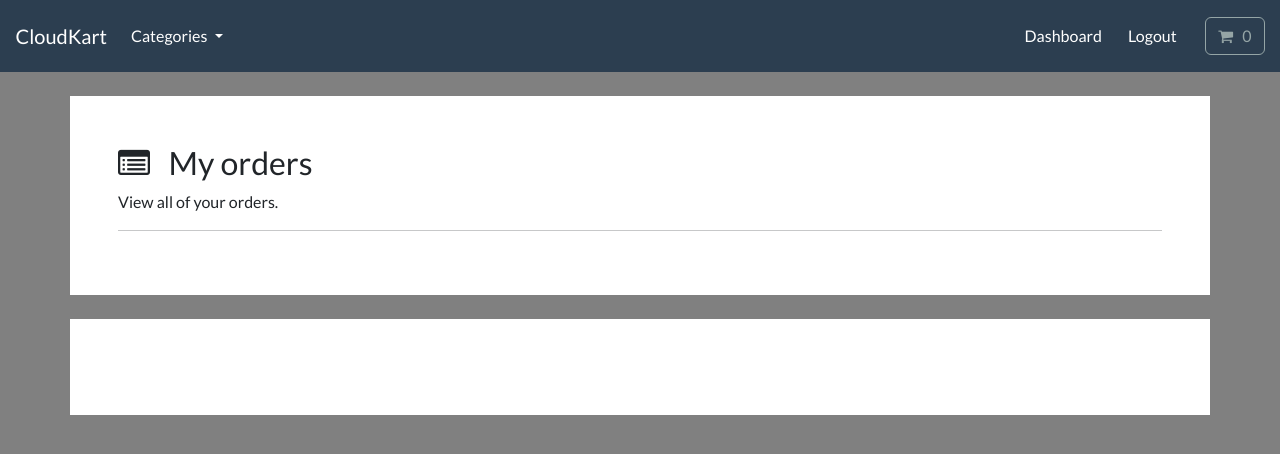
After one commit to aryankumar-nci/Scalable-Cloud-Programming-Project, a Django app: page /account/track-orders in a window 1280 px wide. The commit adds this page. Shown: the top 454 px of the page. Run offline with Django 5.2, Linux system fonts and the light colour scheme; the visitor is signed in with stand-in values (Sample User, id 1); data that the repository does not hold is empty; some libraries are stand-ins or nearby versions.

Commit message:
rollback here if experiment fails

```diff
--- a/ecommerce/account/templates/account/dashboard.html
+++ b/ecommerce/account/templates/account/dashboard.html
@@ -55,7 +55,7 @@
 
         <p> Track all of your orders here... </p>
 
-        <a class="btn btn-primary navbar-btn text-white" type="button"  href="#"> My orders </a>
+        <a class="btn btn-primary navbar-btn text-white" type="button"  href="{% url 'track-orders' %}"> My orders </a>
 
     </div>
 
--- /dev/null
+++ b/ecommerce/account/templates/account/track-orders.html
@@ -0,0 +1,70 @@
+
+{% include "store/base.html" %}
+
+{% load static %}
+
+{% load crispy_forms_tags %}
+
+
+{% block content %}
+
+    <style>
+
+
+        body{
+
+
+            background-color: gray;
+
+        }
+
+
+
+
+    </style>
+
+    <br>
+
+    <div class="container bg-white shadow-md p-5 form-layout ">
+
+        <h3> <i class="fa fa-list-alt" aria-hidden="true"></i> &nbsp; My orders </h3>
+
+        <p> View all of your orders. </p>
+
+        <hr>
+
+
+    </div>
+
+    <br>
+
+    <div class="container bg-white shadow-md p-5 form-layout ">
+
+        {% for order in orders %}
+
+            <strong> <i class="fa fa-list-alt" aria-hidden="true"></i> &nbsp;  Order ID # {{order.id}} </strong>
+
+            <br> <br>
+
+            {{order.product}}
+
+            <br> <br>
+
+            Quantity x {{order.quantity}}
+
+            <br> <br>
+
+            $ {{order.price}}
+
+            <br> <br>
+
+            <hr>
+
+
+        {% endfor %}
+
+    </div>
+
+    <br>
+
+{% endblock %}
--- a/ecommerce/account/urls.py
+++ b/ecommerce/account/urls.py
@@ -37,6 +37,8 @@ urlpatterns = [
      #manage shipping
     path('manage-shipping', views.manage_shipping,name='manage-shipping'),
 
+    path('track-orders',views.track_orders,name='track-orders'),
+
 
 
 
--- a/ecommerce/account/views.py
+++ b/ecommerce/account/views.py
@@ -3,7 +3,7 @@ from django.shortcuts import render, redirect
 from .forms import CreateUserForm, LoginForm,UpdateUserForm
 
 from payment.forms import ShippinForm
-from payment.models import ShippingAddress
+from payment.models import ShippingAddress , Order, OrderItem
 
 
 from django.contrib.auth.models import User
@@ -230,3 +230,21 @@ def manage_shipping(request):
     context = {'form':form}
 
     return render(request,'account/manage-shipping.html',context=context)
+
+
+
+
+@login_required(login_url='my-login')
+def track_orders(request):
+
+    try:
+        orders = OrderItem.objects.filter(user=request.user)
+        context = {'orders':orders}
+
+        return render(request,'account/track-orders.html',context=context)
+
+    except:
+
+         return render(request,'account/track-orders.html')
+
+    return render(request,'account/track-orders.html')
--- a/ecommerce/payment/templates/payment/checkout.html
+++ b/ecommerce/payment/templates/payment/checkout.html
@@ -165,9 +165,15 @@
 
                 success : function(json){
 
+
+
+                    window.location.replace("{ % url 'payment-success' %}");
+
                 },
 
                 error: function(xhr, errmsg, err){
+
+                    window.location.replace("{ % url 'payment-failed' %}");
 
                 }
 
```
Also changed, not shown: ecommerce/payment/views.py (+142 -12 lines).
